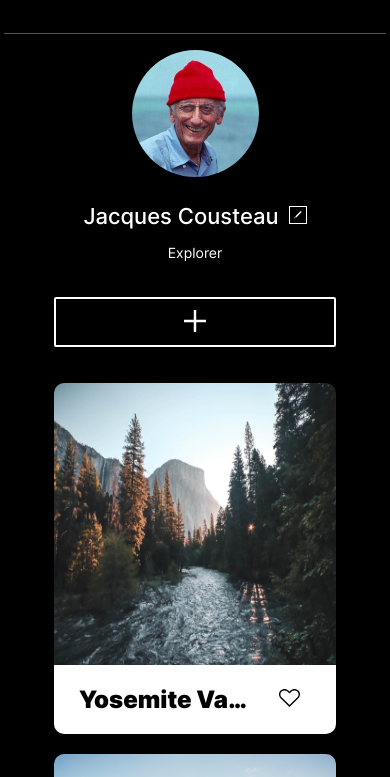
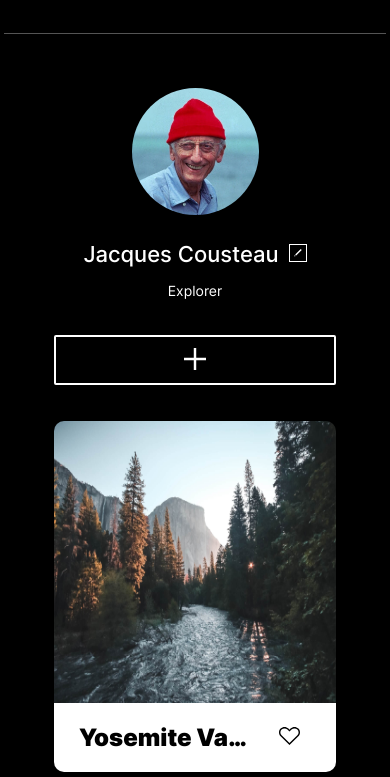
Before and after one commit to DylanMeints/se_project_aroundtheus, a plain HTML site: page index.html in a window 390 px wide. Shown: the part 67-844 px from the top of the page. Drawn offline with Linux system fonts and the light colour scheme.

Commit message:
Commit 5

```diff
--- a/blocks/profile.css
+++ b/blocks/profile.css
@@ -96,7 +96,7 @@
   .profile {
     flex-direction: column;
     justify-content: center;
-    padding: 0 0 36px 0;
+    padding: 38px 0 36px 0;
   }
 
   .profile__image {
```
